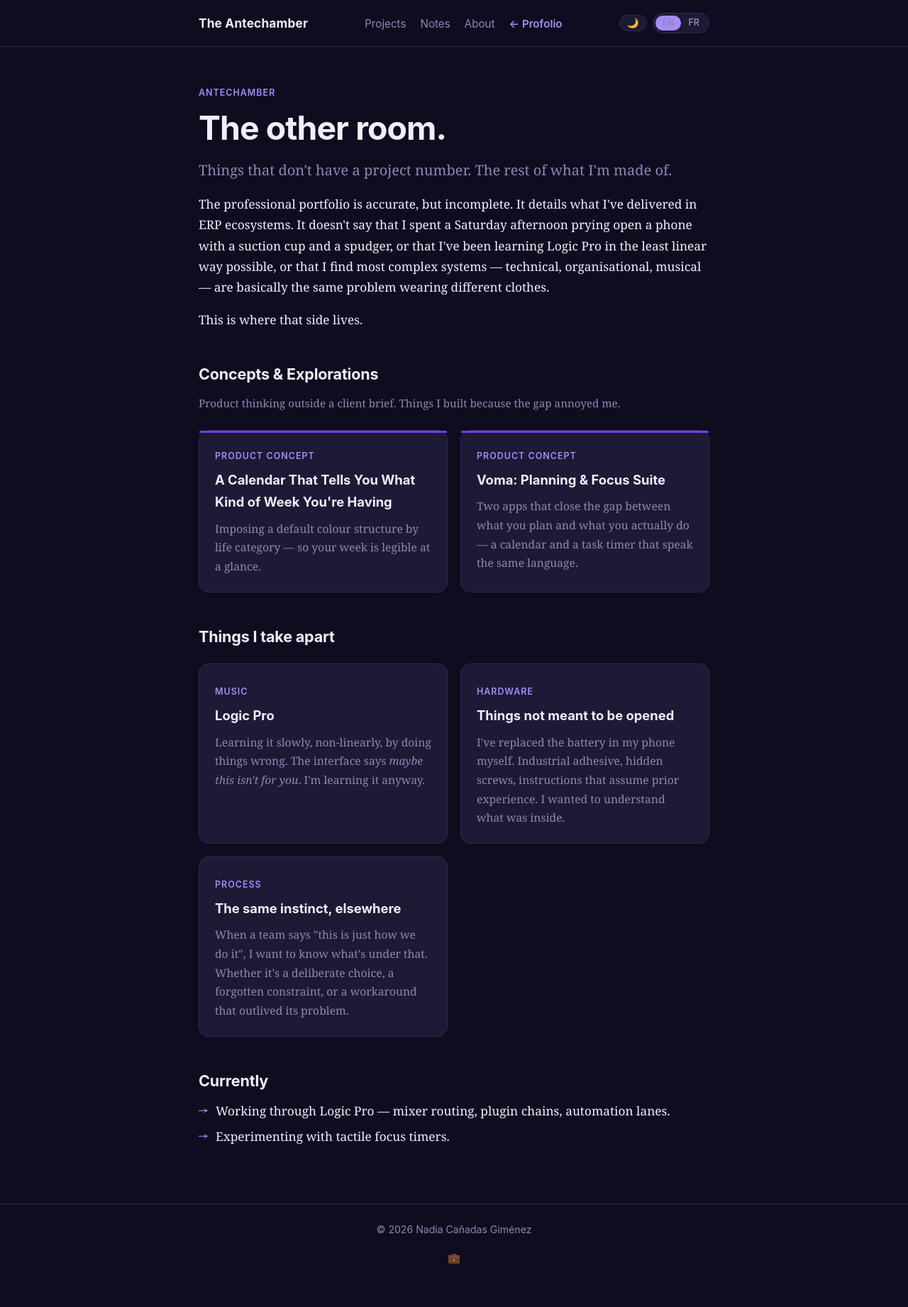
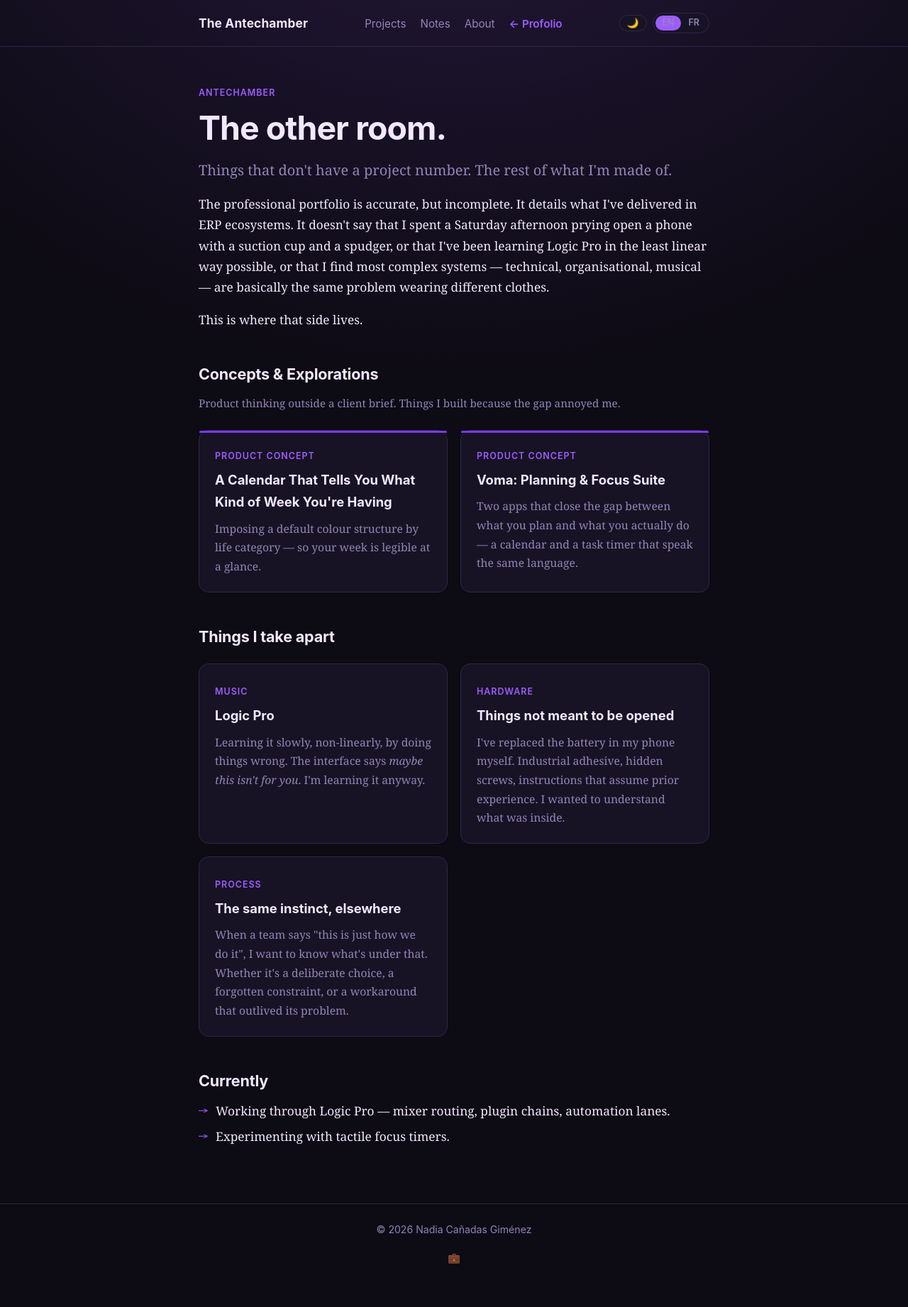
Before and after one commit to ncgimenez/draft-ncg.github.io, a Jekyll site: the page built from antechamber/index.html, in a window 1280 px wide. Shown: the whole page at 71% size. Built offline with Jekyll 4.4.1, drawn with Linux system fonts in a browser that asks for light colours.

Commit message:
Refactor theme styles and add background gradient
Updated CSS variables for dark and light themes, and added background gradient for ambiance.

```diff
--- a/_layouts/antechamber.html
+++ b/_layouts/antechamber.html
@@ -6,40 +6,42 @@
   <title>{{ page.title }} | Nadia Cañadas Giménez</title>
   <link rel="stylesheet" href="/assets/style.css">
 
-    <style>
-    /* Palette sombre par défaut pour l'Antichambre */
-    :root {
-      --fond: #0e0c1e;
-      --fond-carte: #1c1a35;
-      --texte: #f0eeff;
-      --texte-doux: #8b89b5;
-      --accent: #a78bfa;
-      --accent-fonce: #c4b5fd;
-      --ligne: #2d2b50;
+     <style>
+    /* ============================================================
+       Antichambre : Neon Workshop
+       ============================================================ */
+
+    /* 1. Mode sombre (PAR DÉFAUT) */
+    :root,
+    :root[data-theme="dark"] {
+      --fond: #0d0b14;
+      --fond-carte: #171324;
+      --texte: #f3e8ff;
+      --texte-doux: #9484b8;
+      --accent: #9d5cff;
+      --accent-fonce: #c084fc;
+      --ligne: #2e2646;
     }
 
-    /* Quand l'utilisateur clique sur le toggle pour forcer le thème clair */
+    /* 2. Mode clair (quand le visiteur bascule le bouton) */
     :root[data-theme="light"] {
-      --fond: #f5f0ff;
+      --fond: #f8f6fc;
       --fond-carte: #ffffff;
-      --texte: #0e0c1e;
-      --texte-doux: #5e5b8a;
+      --texte: #161224;
+      --texte-doux: #6b6182;
       --accent: #7c3aed;
       --accent-fonce: #6d28d9;
-      --ligne: #ddd6fe;
+      --ligne: #e5def0;
     }
 
-    /* Si l'utilisateur clique sur le toggle pour revenir en sombre */
-    :root[data-theme="dark"] {
-      --fond: #0e0c1e;
-      --fond-carte: #1c1a35;
-      --texte: #f0eeff;
-      --texte-doux: #8b89b5;
-      --accent: #a78bfa;
-      --accent-fonce: #c4b5fd;
-      --ligne: #2d2b50;
+    /* Halo d'ambiance en arrière-plan */
+    body {
+      background-color: var(--fond);
+      background-image: radial-gradient(ellipse 80% 50% at 50% -20%, rgba(157, 92, 255, 0.18), transparent);
+      background-repeat: no-repeat;
     }
   </style>
+
 
 </head>
 <body>
```
